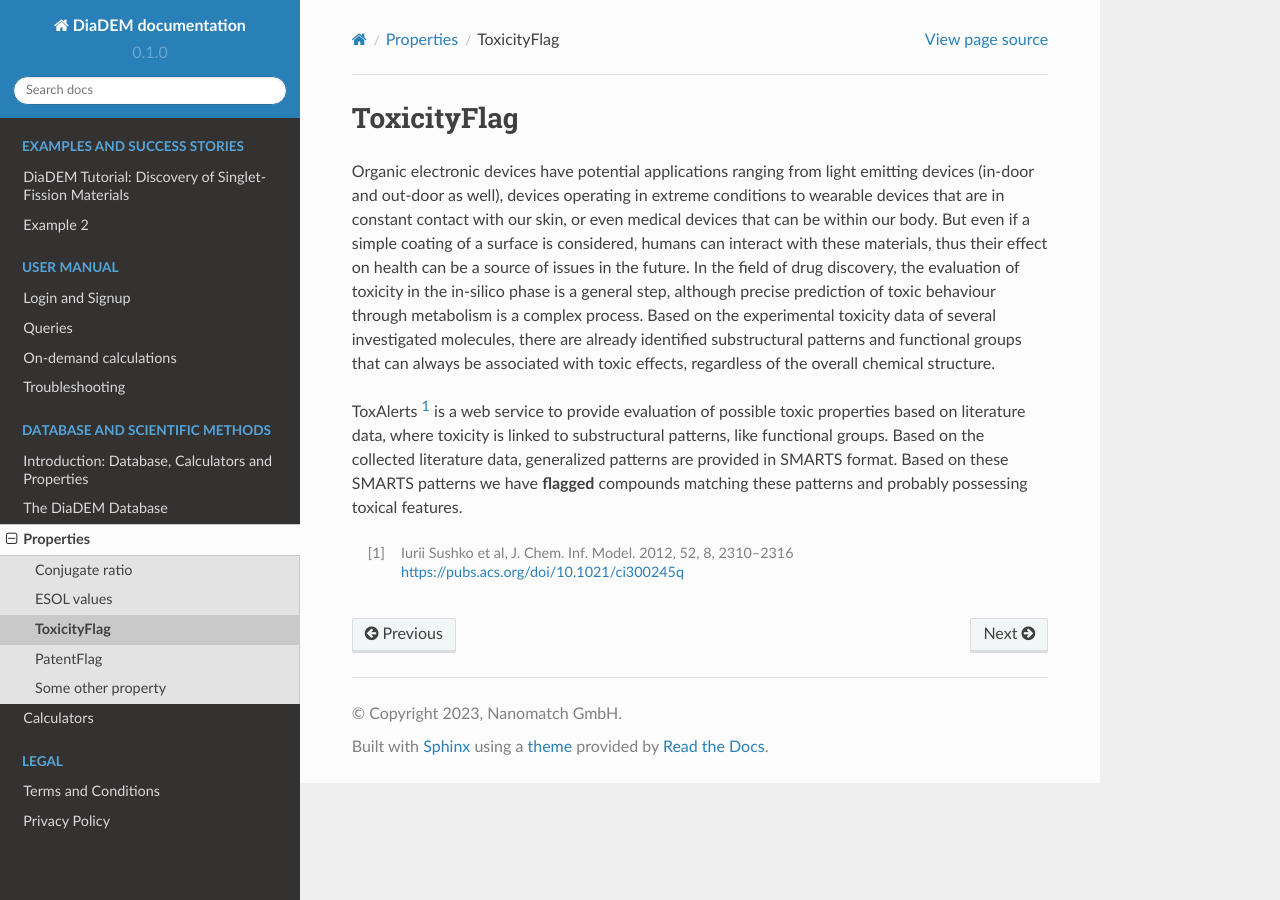
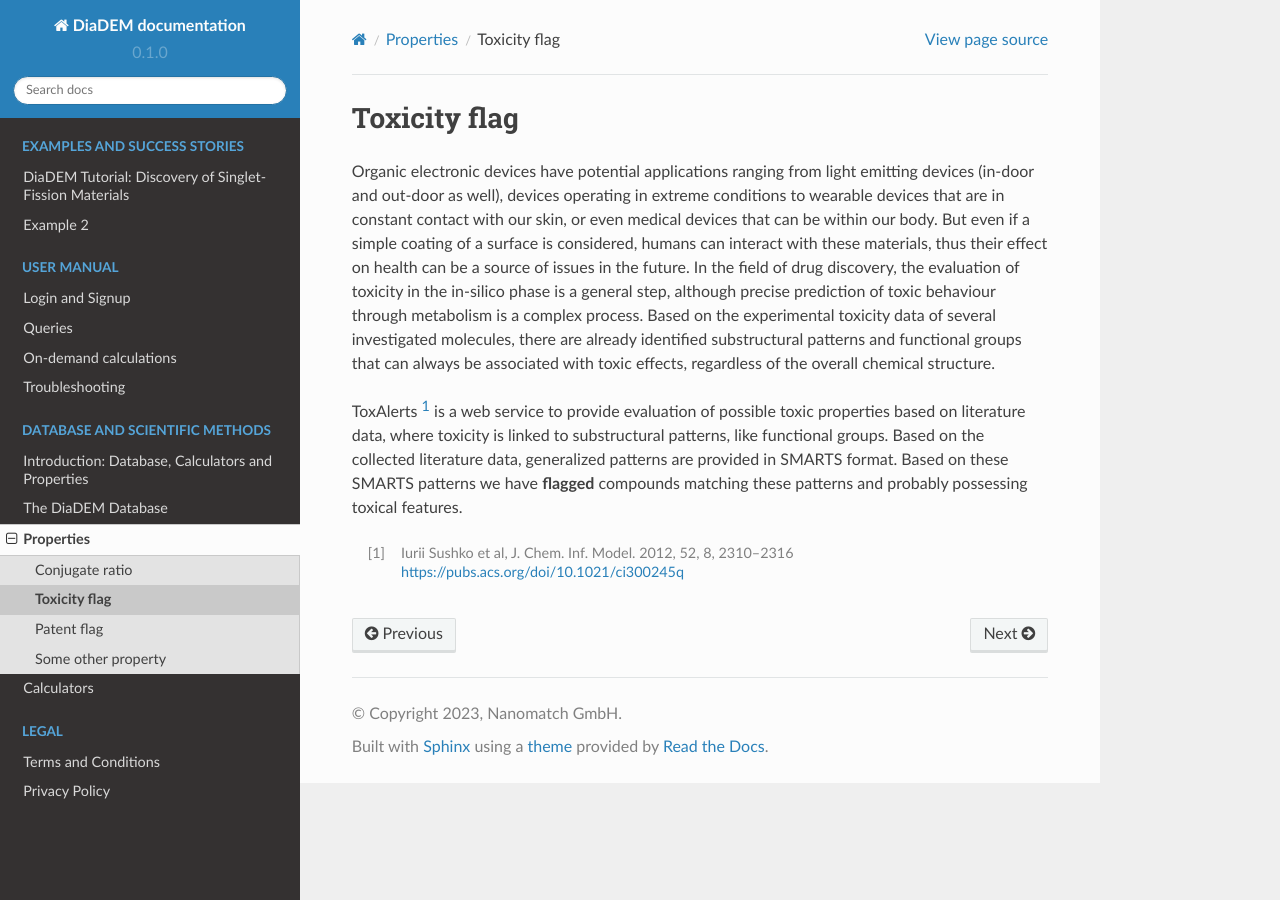
Before and after one commit to diadem-platform/diadem-docs, a Sphinx documentation site: the page built from docs/source/science/properties/toxicityflag.rst, in a window 1280 px wide. Built offline with Sphinx 7.4.7 and the Read the Docs theme 2.0.0, drawn with Linux system fonts in a browser that asks for light colours; pages that are not in the unit, such as notebooks, are missing from menus.

```diff
--- a/docs/source/science/properties/index.rst
+++ b/docs/source/science/properties/index.rst
@@ -11,7 +11,7 @@ DiaDEM is built around properties computed for organic electronic materials: Use
    :caption:  Precomputed properties
 
    conjugate_ratio
-   esol
+   solubility
    toxicityflag
    patentflag
 
--- a/docs/source/science/properties/patentflag.rst
+++ b/docs/source/science/properties/patentflag.rst
@@ -1,4 +1,4 @@
-PatentFlag
+Patent flag
 =============
 
 Patent and article derived chemical databases are widely utilized for the evaluation of novelty.
--- a/docs/source/science/properties/toxicityflag.rst
+++ b/docs/source/science/properties/toxicityflag.rst
@@ -1,4 +1,4 @@
-ToxicityFlag
+Toxicity flag
 =============
 
 Organic electronic devices have potential applications ranging from light emitting devices (in-door and out-door as well), devices operating in extreme conditions to wearable devices that are in constant contact with our skin, or even medical devices that can be within our body.
```
Also changed, not shown: docs/source/science/properties/esol.rst (deleted, +0 -15 lines).
